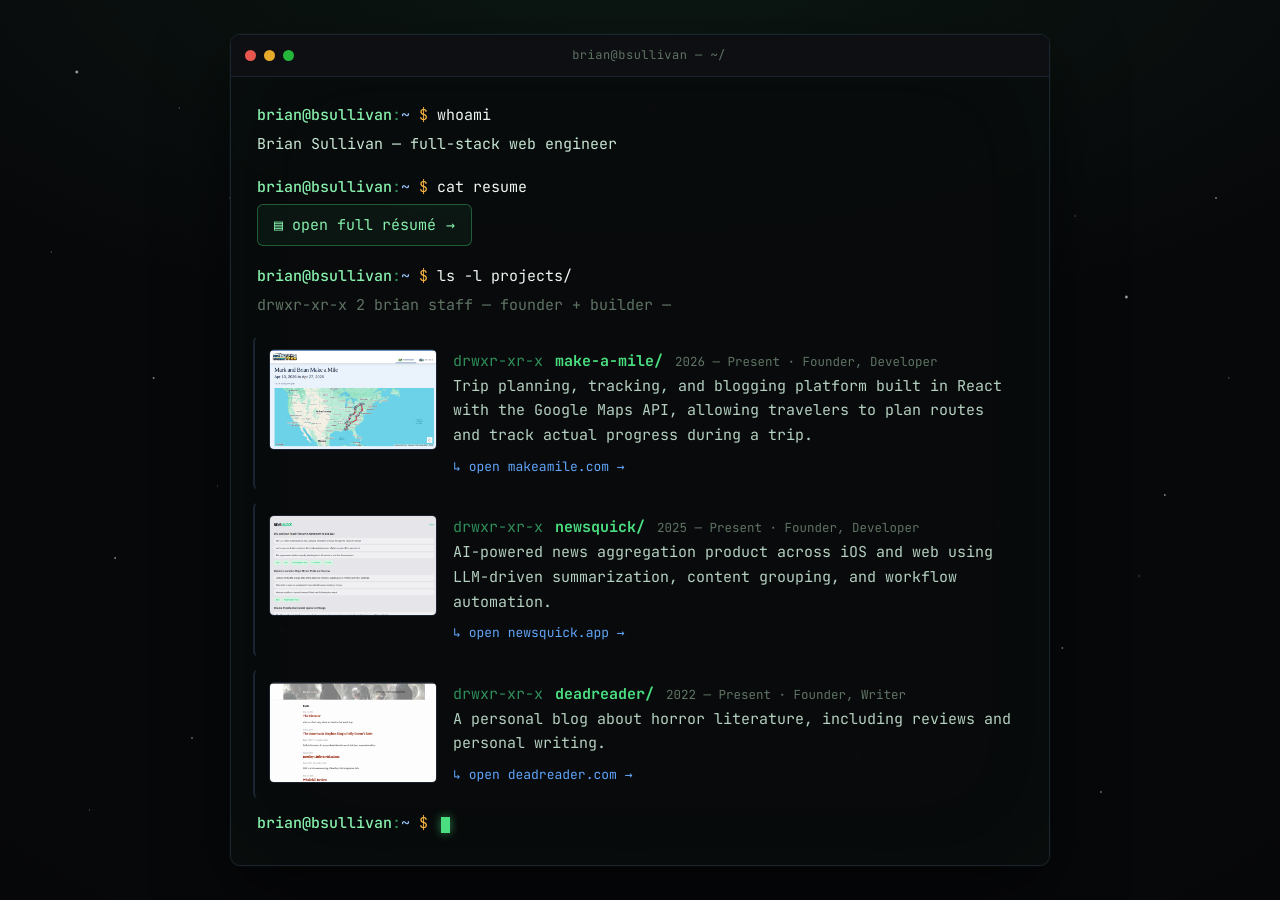
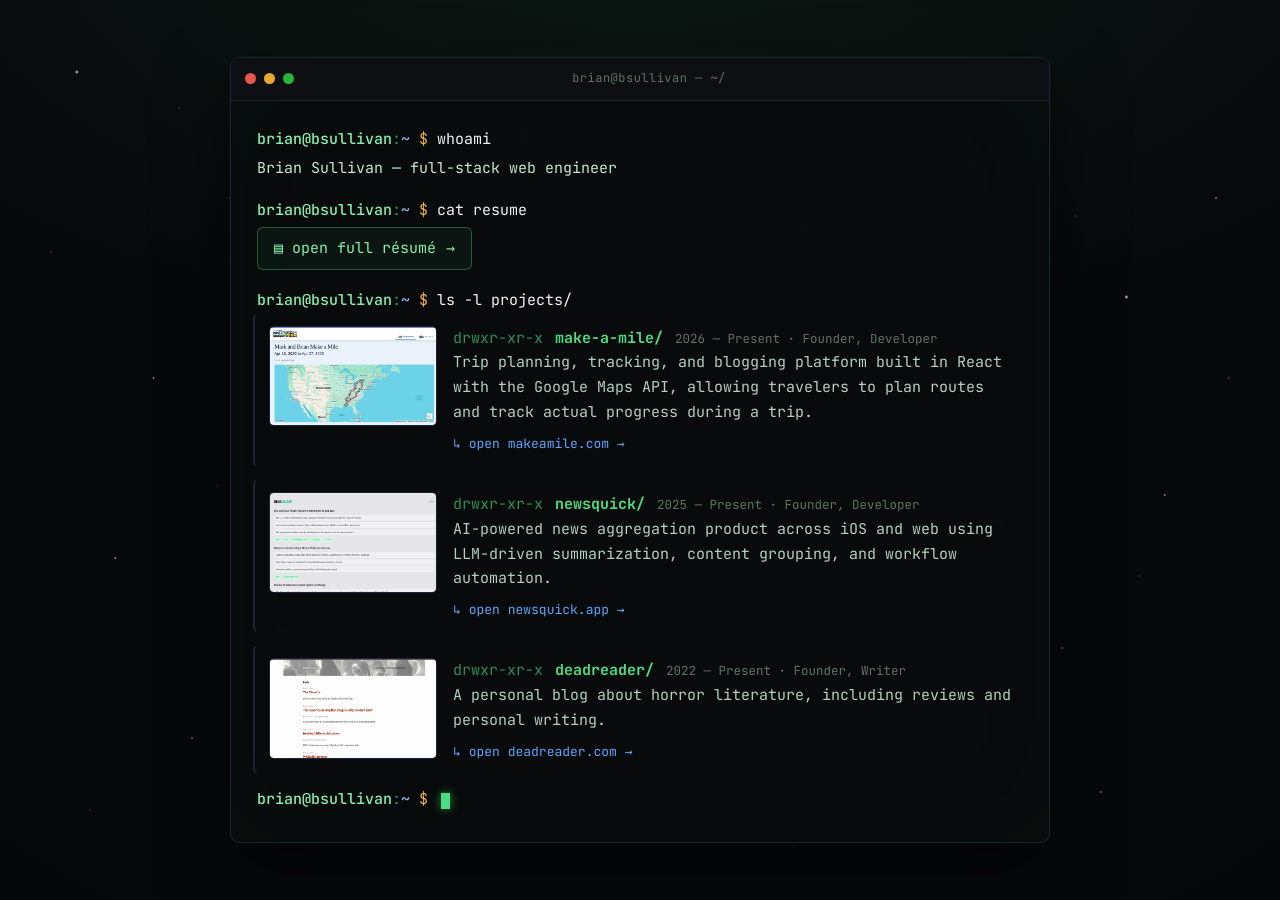
Before and after one commit to bsullivan-io/bsullivan.io, a Jekyll site: the page built from index.html, in a window 1280 px wide. Built offline with Jekyll 4.4.1, drawn with Linux system fonts in a browser that asks for light colours.

Commit message:
Remove projects subheading line
Drop the "drwxr-xr-x 2 brian staff — founder + builder —" comment line
under the ls -l projects/ prompt.

Co-Authored-By: Claude Opus 4.8 <noreply@anthropic.com>

```diff
--- a/_layouts/home.html
+++ b/_layouts/home.html
@@ -327,7 +327,6 @@
       <div class="line l5 promptline">
         <span class="user">brian@bsullivan</span><span class="at">:</span><span class="path">~</span> <span class="sym">$</span> <span class="cmd">ls -l projects/</span>
       </div>
-      <div class="line l6 comment block">drwxr-xr-x  2 brian  staff  &mdash; founder + builder &mdash;</div>
 
       {% assign featured = "Make a Mile,newsquick.app,deadreader.com" | split: "," %}
       {% for fname in featured %}
```
